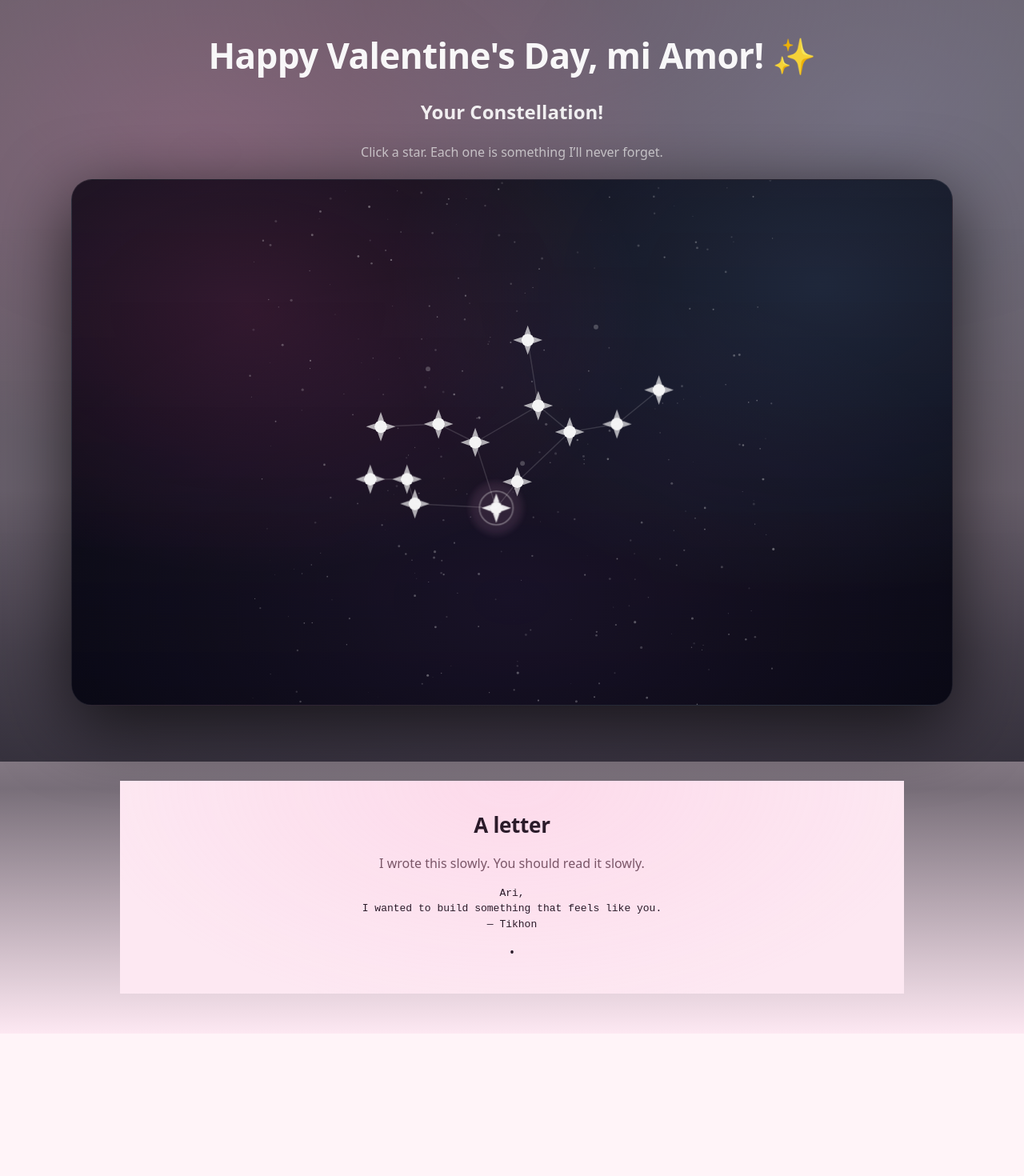
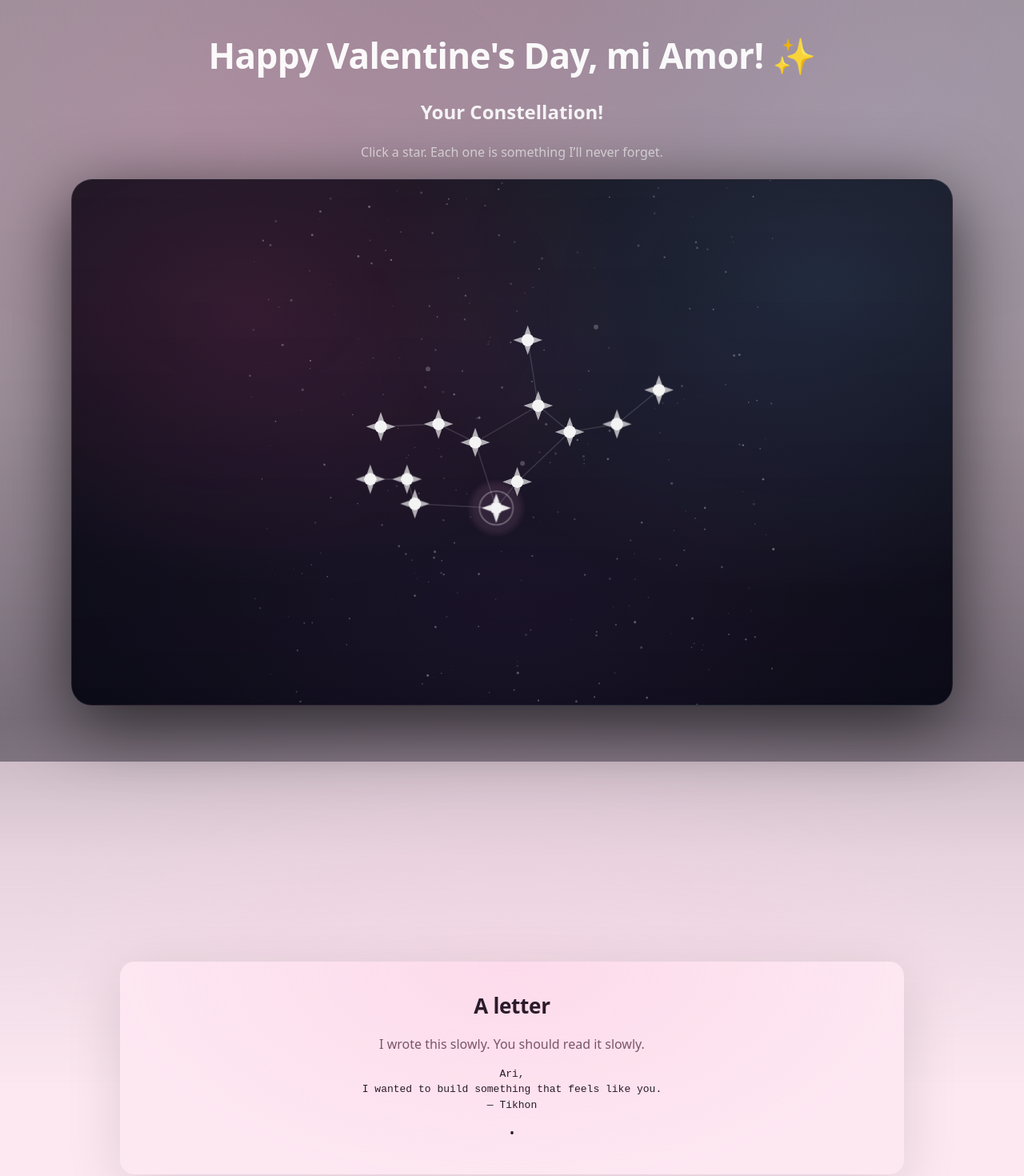
Before and after one commit to KitsuneGhost/Valentines_Gift, a React (Vite) app: page / in a window 1280 px wide. Shown: the top 1470 px of the page at 80% size. Before the commit the page ends 1292 px from the top, so only its background shows below. Built offline with nearby package versions, Linux system fonts and the light colour scheme.

Commit message:
pushed letter section down to avoid seeing background difference

```diff
--- a/src/App.css
+++ b/src/App.css
@@ -69,23 +69,26 @@ body{
   left: 0;
   right: 0;
 
-  /* spill down into the next section */
-  bottom: -340px;
-  height: 680px;
+  bottom: -420px;
+  height: 860px;
 
   z-index: 1;
   pointer-events: none;
 
-  background: linear-gradient(
-          to bottom,
-          rgba(7,7,18,0.00) 0%,
-          rgba(7,7,18,0.55) 30%,
-          rgba(7,7,18,0.85) 55%,
-          var(--pinkBase) 100%
-  );
+  /* softer, longer fade + pink fog */
+  background:
+          radial-gradient(900px 420px at 50% 78%, rgba(255,170,210,0.22), transparent 70%),
+          linear-gradient(
+                  to bottom,
+                  rgba(7,7,18,0.00) 0%,
+                  rgba(7,7,18,0.28) 25%,
+                  rgba(7,7,18,0.55) 45%,
+                  rgba(7,7,18,0.22) 65%,
+                  var(--pinkBase) 100%
+          );
 
   opacity: calc(1 - var(--cosmicFade));
-  transition: opacity 140ms linear;
+  transition: opacity 180ms linear;
 }
 
 
@@ -265,10 +268,12 @@ body{
 .letterSection{
   position: relative;
   z-index: 0;
-  margin: 24px auto 10px;
+  margin: 250px auto 10px;
   width: min(92vw, 980px);
   padding-top: 18px;
   padding-bottom: 40px;
+  border-radius: 18px;
+  box-shadow: 0 18px 70px rgba(0,0,0,0.12);
 
   background:
           radial-gradient(900px 500px at 50% 0%, rgba(255, 170, 210, 0.22), transparent 60%),
```
